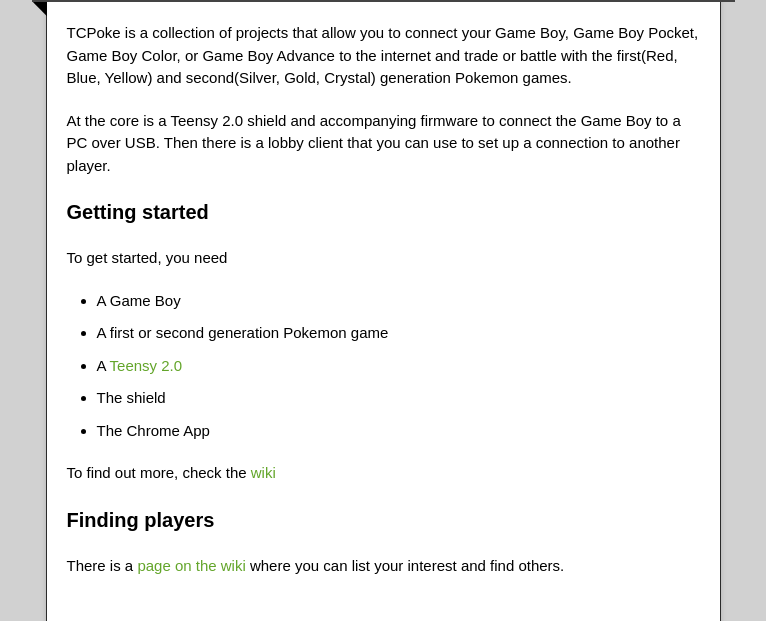
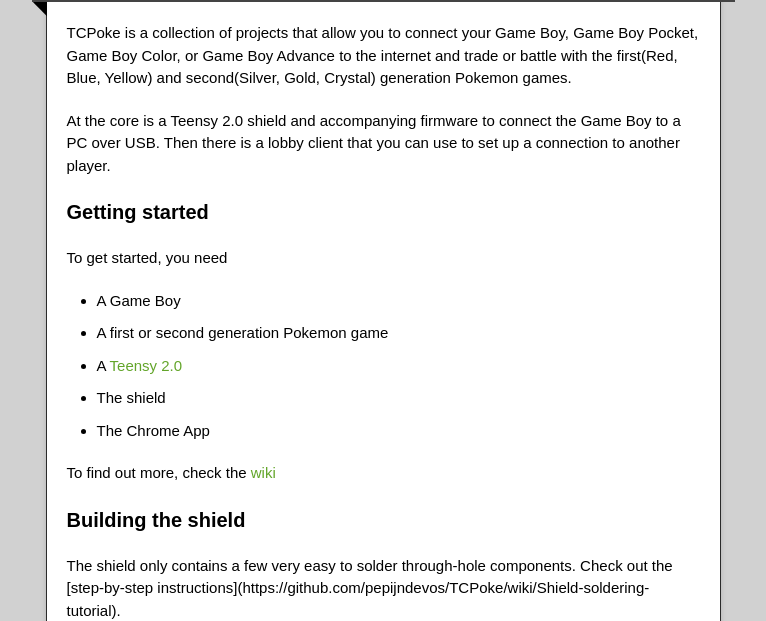
Before and after one commit to pepijndevos/TCPoke, a plain HTML site: page index.html in a window 1280 px wide. Shown: the part 313-934 px from the top of the page, without its empty margins (257-1023 px from the left). Drawn offline with nearby package versions, Linux system fonts and the light colour scheme.

Commit message:
Update index.html

```diff
--- a/index.html
+++ b/index.html
@@ -57,6 +57,11 @@
 <p>To find out more, check the <a href="https://github.com/pepijndevos/TCPoke/wiki">wiki</a></p>
 
 <h3>
+<a id="building-the-shield" class="anchor" href="#building-the-shield" aria-hidden="true"><span class="octicon octicon-link"></span></a>Building the shield</h3>
+
+<p>The shield only contains a few very easy to solder through-hole components. Check out the [step-by-step instructions](https://github.com/pepijndevos/TCPoke/wiki/Shield-soldering-tutorial).</p>
+
+<h3>
 <a id="finding-players" class="anchor" href="#finding-players" aria-hidden="true"><span class="octicon octicon-link"></span></a>Finding players</h3>
 
 <p>There is a <a href="https://github.com/pepijndevos/TCPoke/wiki/Players">page on the wiki</a> where you can list your interest and find others.</p>
```
